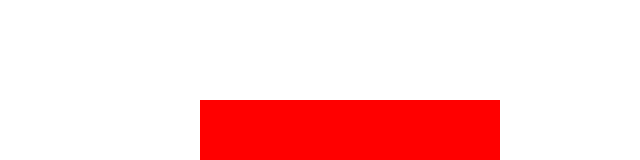
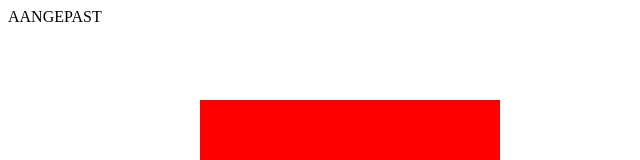
Before and after one commit to netfreak/newGitTest, a plain HTML site: page index2.html in a window 1280 px wide. Shown: the top 160 px of the page, without its empty margins (0-640 px from the left). Drawn offline with Linux system fonts and the light colour scheme.

Commit message:
index2.html is aangepast

```diff
--- a/index2.html
+++ b/index2.html
@@ -15,5 +15,6 @@
 </head>
 <body>
     <div style="position: absolute; top: 100px; left: 200px; height: 300px; width: 300px; background-color: red"></div>
+AANGEPAST
 </body>
 </html>
```
